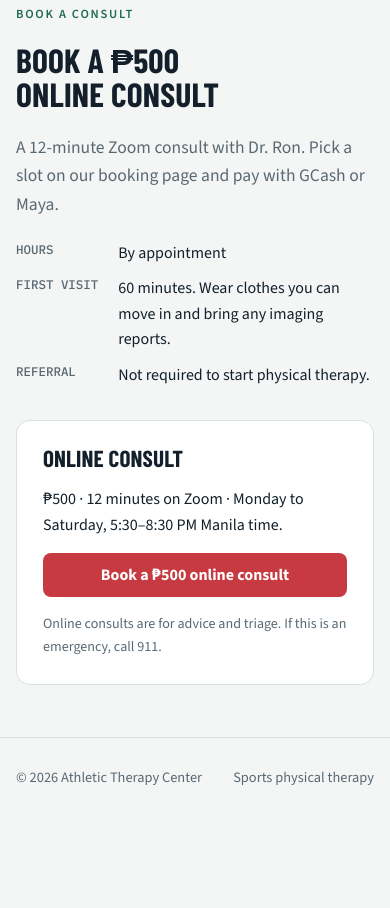
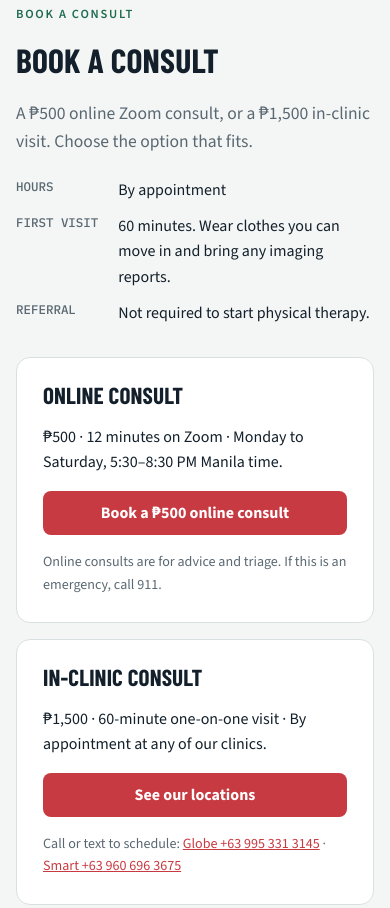
Before and after one commit to furiousdoc34/athletic-therapy-center, a plain HTML site: page index.html in a window 390 px wide. Shown: the part 7340-8248 px from the top of the page. Before the commit the page ends 8158 px from the top, so only its background shows below. Drawn offline with nearby package versions, Linux system fonts and the light colour scheme; a web font is replaced by a local one.

Commit message:
Add a ₱1,500 in-clinic consult option to the booking section
Show online and in-clinic cards together, with a locations link and scheduling phone numbers.

```diff
--- a/index.html
+++ b/index.html
@@ -179,6 +179,7 @@ section.block .head { display: grid; gap: 12px; margin-bottom: 36px; }
 
 /* contact */
 .contact .wrap { display: grid; grid-template-columns: .9fr 1.1fr; gap: 48px; align-items: start; }
+.consult-cards { display: grid; gap: 16px; min-width: 0; }
 .info { display: grid; gap: 22px; min-width: 0; }
 .info dl { display: grid; grid-template-columns: auto 1fr; gap: 10px 20px; margin: 0; }
 .info dt { font: 500 .78rem/1.6 var(--mono); color: var(--muted); text-transform: uppercase; }
@@ -463,19 +464,27 @@ footer .wrap { display: flex; justify-content: space-between; gap: 12px; flex-wr
     <div class="wrap">
       <div class="info">
         <p class="eyebrow">Book a consult</p>
-        <h2>Book a ₱500 online consult</h2>
-        <p class="lede">A 12-minute Zoom consult with Dr. Ron. Pick a slot on our booking page and pay with GCash or Maya.</p>
+        <h2>Book a consult</h2>
+        <p class="lede">A ₱500 online Zoom consult, or a ₱1,500 in-clinic visit. Choose the option that fits.</p>
         <dl>
           <dt>Hours</dt><dd>By appointment</dd>
           <dt>First visit</dt><dd>60 minutes. Wear clothes you can move in and bring any imaging reports.</dd>
           <dt>Referral</dt><dd>Not required to start physical therapy.</dd>
         </dl>
       </div>
-      <div class="panel">
-        <h3>Online consult</h3>
-        <p>₱500 · 12 minutes on Zoom · Monday to Saturday, 5:30–8:30 PM Manila time.</p>
-        <a class="btn btn-primary" href="https://askangrydoc.com/book">Book a ₱500 online consult</a>
-        <p class="note">Online consults are for advice and triage. If this is an emergency, call 911.</p>
+      <div class="consult-cards">
+        <div class="panel">
+          <h3>Online consult</h3>
+          <p>₱500 · 12 minutes on Zoom · Monday to Saturday, 5:30–8:30 PM Manila time.</p>
+          <a class="btn btn-primary" href="https://askangrydoc.com/book">Book a ₱500 online consult</a>
+          <p class="note">Online consults are for advice and triage. If this is an emergency, call 911.</p>
+        </div>
+        <div class="panel">
+          <h3>In-clinic consult</h3>
+          <p>₱1,500 · 60-minute one-on-one visit · By appointment at any of our clinics.</p>
+          <a class="btn btn-primary" href="#locations">See our locations</a>
+          <p class="note">Call or text to schedule: <a href="tel:+639953313145">Globe +63 995 331 3145</a> · <a href="tel:+639606963675">Smart +63 960 696 3675</a></p>
+        </div>
       </div>
     </div>
   </section>
```
